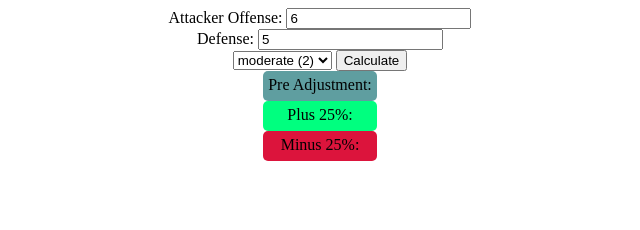
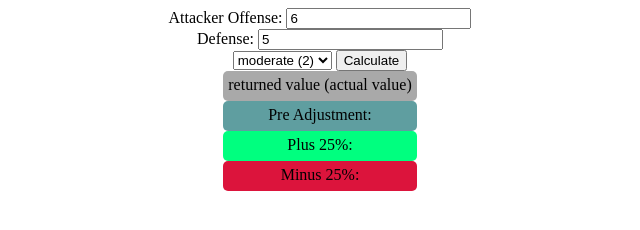
Before and after one commit to Irishmun/irishmun.github.io, a plain HTML site: page jazz-battle.htm in a window 1280 px wide. Shown: the whole page, without its empty margins (320-960 px from the left). Drawn offline with Linux system fonts and the light colour scheme.

Commit message:
added definition of values element

```diff
--- a/deco/css/jazzbattle.css
+++ b/deco/css/jazzbattle.css
@@ -4,6 +4,10 @@
     padding: 5px;
     max-width: 250px;
     height: 20px;
+}
+
+.Ex {
+    background-color: darkgrey;
 }
 
 .Pre {
--- a/jazz-battle.htm
+++ b/jazz-battle.htm
@@ -18,7 +18,8 @@
             <option value=5>powerfull (5)</option>
         </select>
         <button onclick="CalculateAttack()">Calculate</button><br>
-        <div style="display: inline-block;">
+        <div style="display: inline-block; align-items: center;">
+            <div class="Ex Out">returned value (actual value)</div>
             <div class="Pre Out">Pre Adjustment: <span id="PreOutput"></span></div>
             <div class="Positive Out">Plus 25%: <span id="PosOutput"></span></div>
             <div class="Negative Out">Minus 25%: <span id="NegOutput"></span></div>
```
